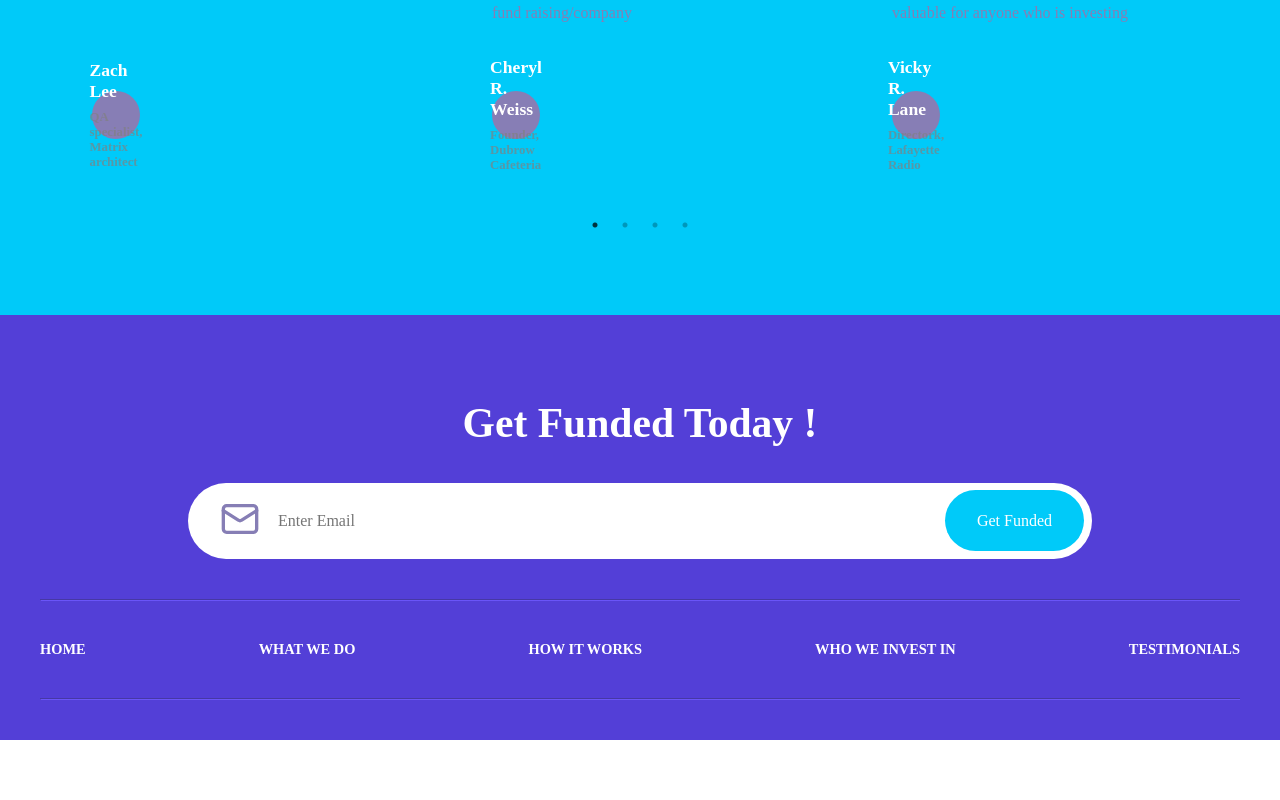
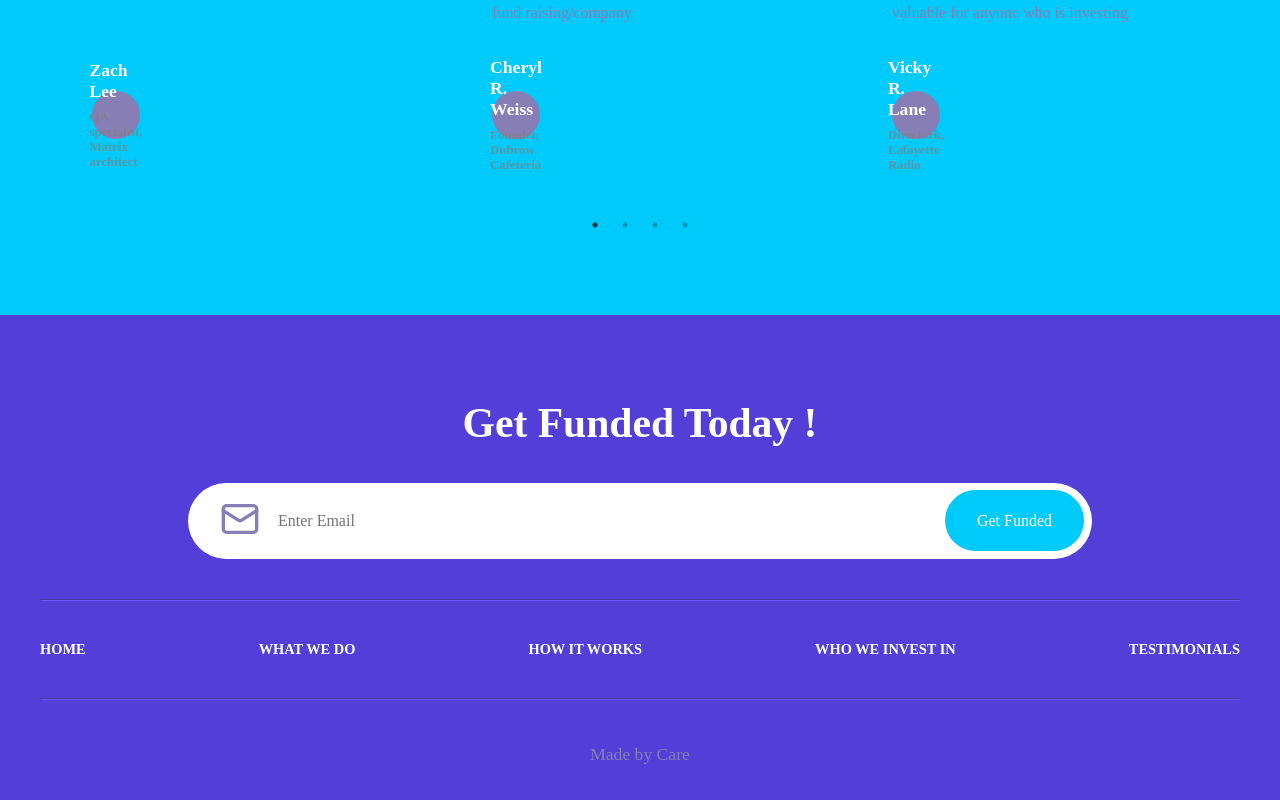
Before and after one commit to HimashaNethmini/Digital_Business, a Next.js app: page / in a window 1280 px wide. Shown: the part 5644-6444 px from the top of the page. Before the commit the page ends 6384 px from the top, so only its background shows below. Built offline with nearby package versions, Linux system fonts and the light colour scheme.

Commit message:
develop footer

```diff
--- a/src/components/Footer/Footer.jsx
+++ b/src/components/Footer/Footer.jsx
@@ -21,6 +21,8 @@ const Footer = () => {
           </div>
         <hr />
 
+        <span className="text"> Made by Care</span>
+
         </div>
       </div>
     </div>
```
